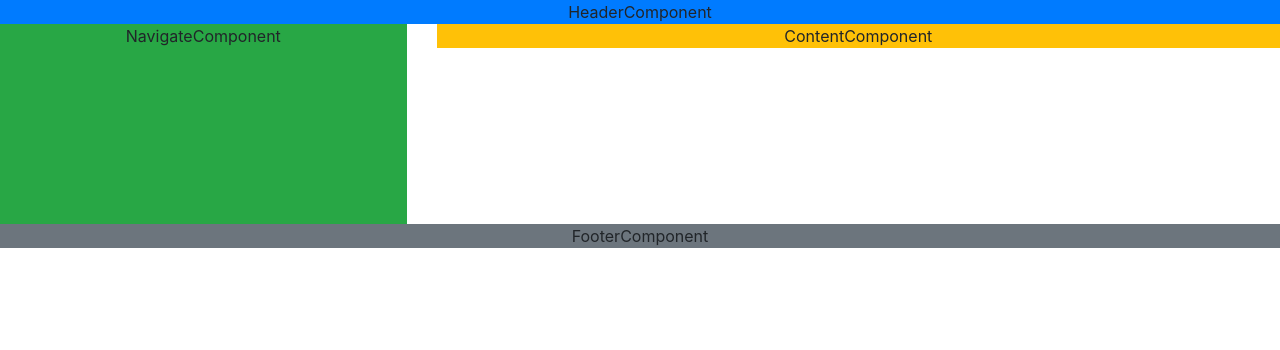
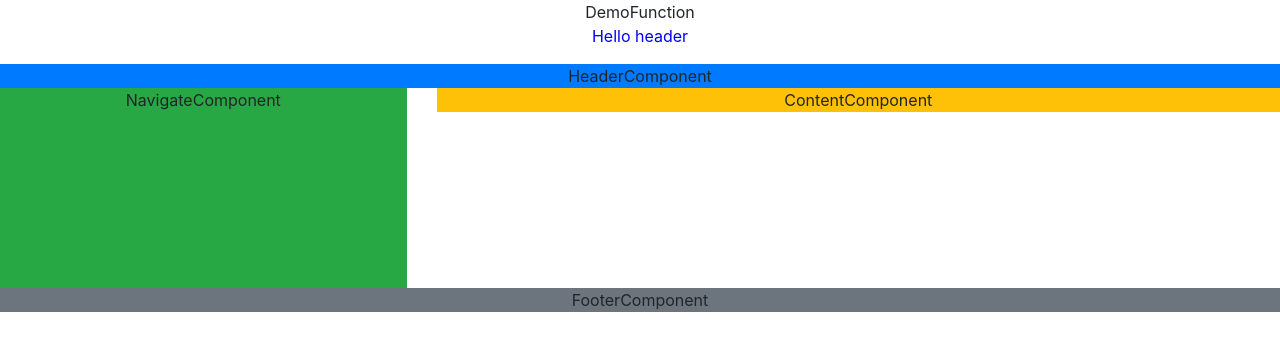
Before and after one commit to HwngMai/react_redux_shoeshop, a React (Create React App) app: page / in a window 1280 px wide. Shown: the top 350 px of the page. Built offline with nearby package versions, Linux system fonts and the light colour scheme.

Commit message:
css module

```diff
--- a/src/App.js
+++ b/src/App.js
@@ -9,7 +9,7 @@ function App() {
     <div className="App">
       {/* <DemoClass></DemoClass> */}
 
-      {/* <DemoFunction /> */}
+      <DemoFunction />
       <Ex_Layout />
     </div>
   );
--- a/src/DemoComponent/DemoFunction.jsx
+++ b/src/DemoComponent/DemoFunction.jsx
@@ -1,7 +1,7 @@
 import React from "react";
 
 export default function DemoFunction() {
-  return <div>DemoFunction</div>;
+  return <div className="title-color">DemoFunction</div>;
 }
 
 // rfc;
--- a/src/Ex_Layout/Ex_Layout.jsx
+++ b/src/Ex_Layout/Ex_Layout.jsx
@@ -3,11 +3,12 @@ import ContentComponent from "./ContentComponent";
 import FooterComponent from "./FooterComponent";
 import HeaderComponent from "./HeaderComponent";
 import NavigateComponent from "./NavigateComponent";
-
+import styles from "./ex_layout.module.css";
 export default class Ex_Layout extends Component {
   render() {
     return (
       <div className="">
+        <p className={styles["title-color"]}>Hello header</p>
         <HeaderComponent />
         <div className="row">
           <div className="col-4">
--- a/src/Ex_Layout/HeaderComponent.jsx
+++ b/src/Ex_Layout/HeaderComponent.jsx
@@ -1,6 +1,6 @@
 import React, { Component } from "react";
 
-export default class HeaderComponent extends Component {
+export default class  HeaderComponent extends Component {
   render() {
     return <div className="bg-primary">HeaderComponent</div>;
   }
--- /dev/null
+++ b/src/Ex_Layout/ex_layout.module.css
@@ -0,0 +1,3 @@
+.title-color {
+  color: blue;
+}
```
Also changed, not shown: src/Ex_Layout/ex_layout.css (deleted).
